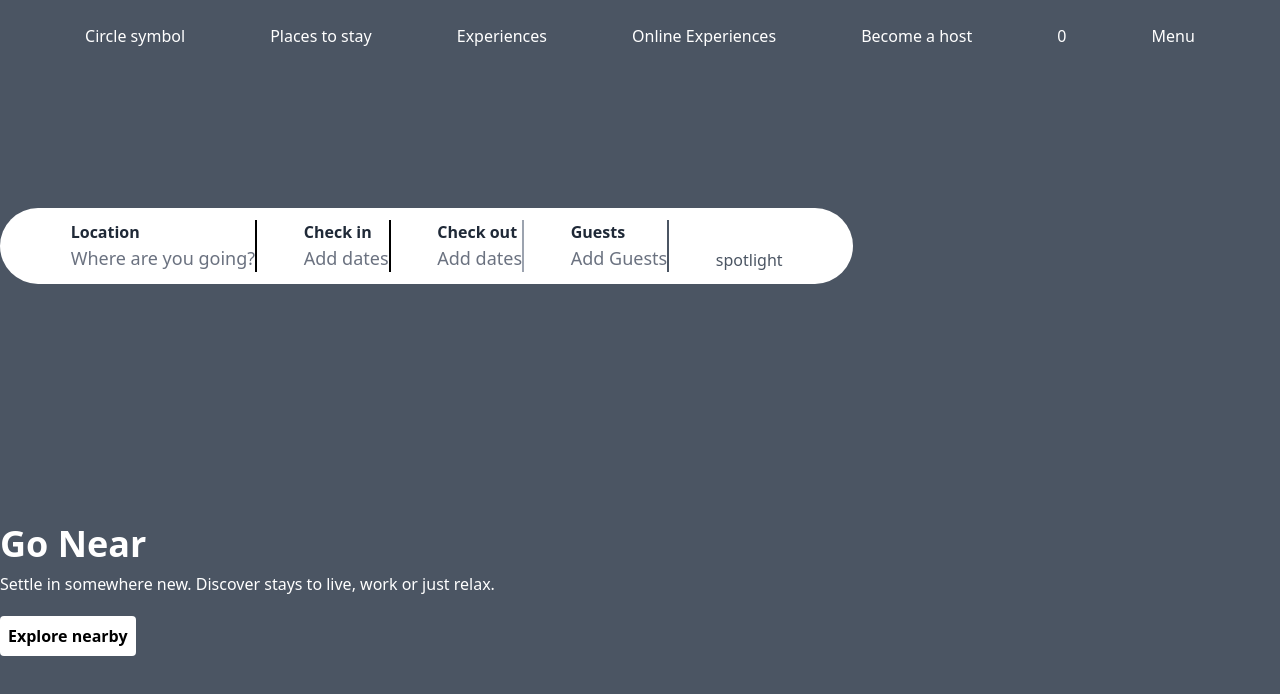
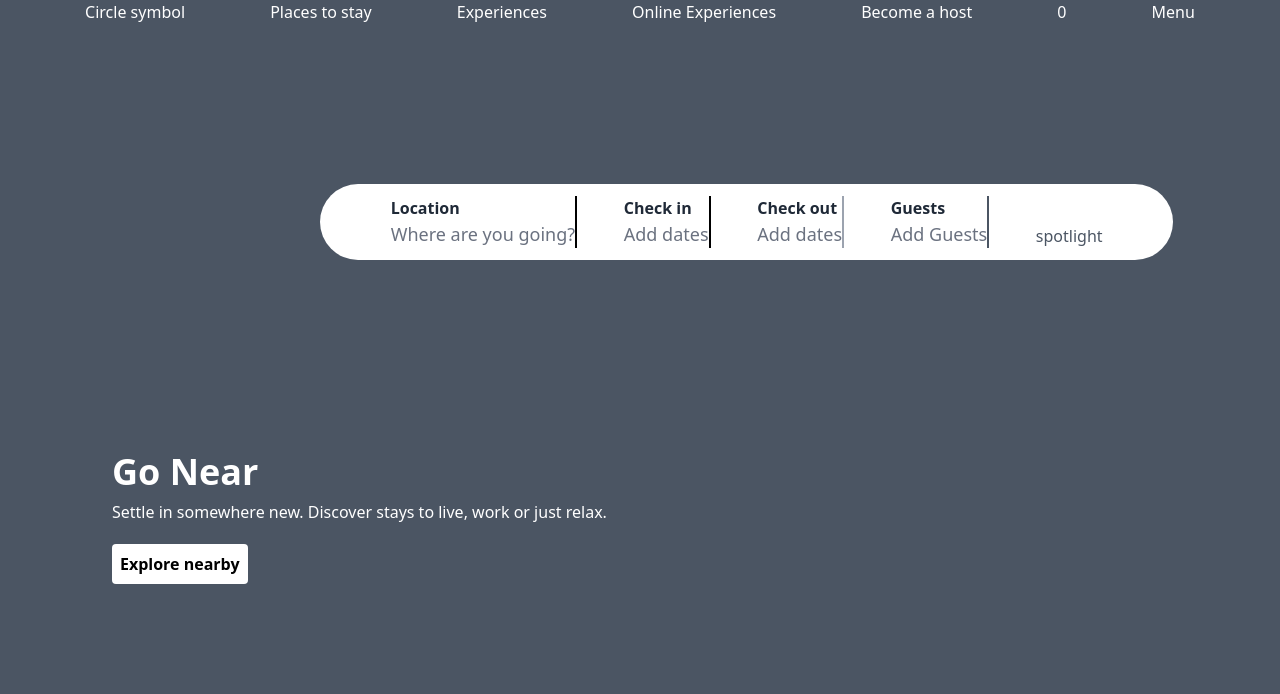
Before and after one commit to IamAudra/AirBnB, a plain HTML site: page index.html in a window 1280 px wide. Drawn offline with nearby package versions, Linux system fonts and the light colour scheme.

Commit message:
Edited Go Near section

```diff
--- a/index.html
+++ b/index.html
@@ -7,7 +7,7 @@
     <title>Document</title>
 </head>
 <body>
-<div class="bg-gray-600  py-6 h-screen text-white">
+<div class="bg-gray-600   h-screen text-white">
     <div class="flex justify-end justify-evenly">
                <div class="order-first">Circle symbol</div>
                 <div>Places to stay</div>
@@ -18,7 +18,7 @@
                 <div>Menu</div>
     </div>
 
-    <div class="mt-40 bg-white flex items-end w-2/3 justify-center justify-evenly text-gray-600 rounded-full position:relative h-95 py-3 px-6">
+    <div class="mt-40  ml-80 bg-white flex items-end w-2/3 justify-center justify-evenly text-gray-600 rounded-full position:relative h-95 py-3 px-6">
             <div class="border-r-2 h-19 border-black">
                 <p class="text-gray-800 font-bold">Location</p>
             <p class="text-gray-500 font-medium text-lg">Where are you going?</p></div>
@@ -35,7 +35,7 @@
         </div>
 
 
-    <div class="text-white mt-60">
+    <div class="text-white ml-28 mt-48">
             <p class="font-bold text-4xl">Go Near</p>
             <p class="mt-2 w-13 text-large">Settle in somewhere new.
             Discover stays to live, work or just relax.</p>
```
